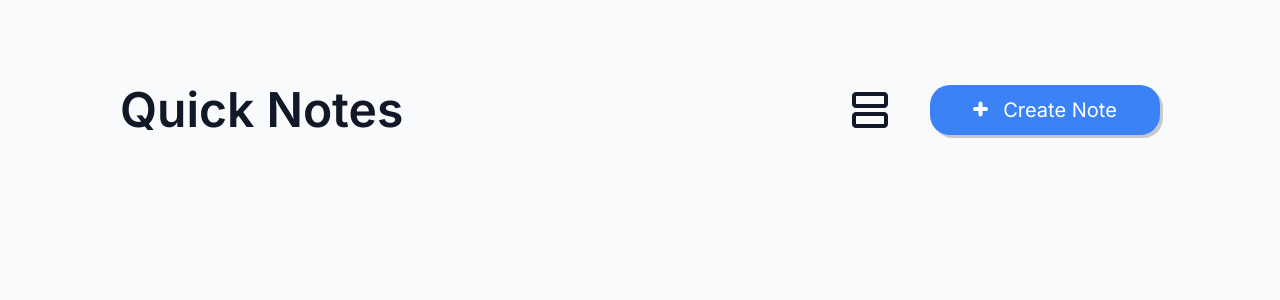
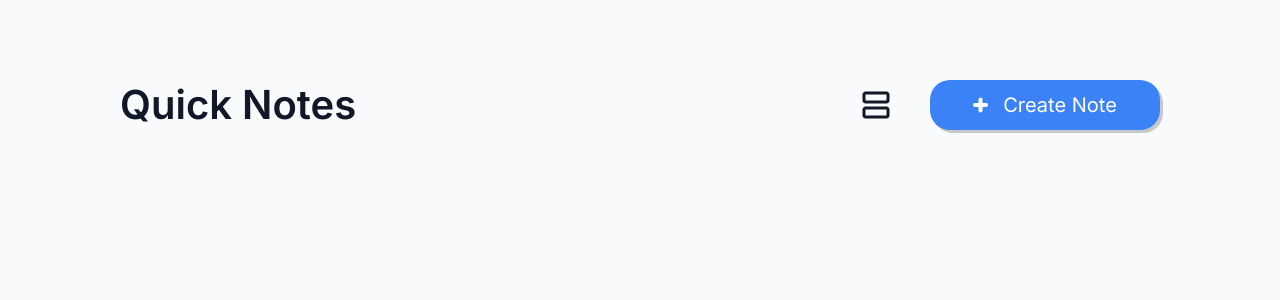
Before and after one commit to joseildoandrade12/quick-notes, a Vue app: page / in a window 1280 px wide. Shown: the top 300 px of the page. Built offline with nearby package versions, Linux system fonts and the light colour scheme.

Commit message:
style: diminished icon and title of header

```diff
--- a/src/components/Header.vue
+++ b/src/components/Header.vue
@@ -35,7 +35,7 @@ function toggleModal() {
 }
 
 h1 {
-  font-size: 3rem;
+  font-size: 2.5rem;
 }
 
 .icon-add {
--- a/src/components/elements/IconGrid.vue
+++ b/src/components/elements/IconGrid.vue
@@ -35,8 +35,8 @@ const linkImage = computed(() => `icons/${gridSelected.value.name}.svg`);
 img {
   display: inline-block;
   margin-right: 36px;
-  width: 48px;
-  height: 48px;
+  width: 36px;
+  height: 36px;
 }
 
 img.animation {
```
